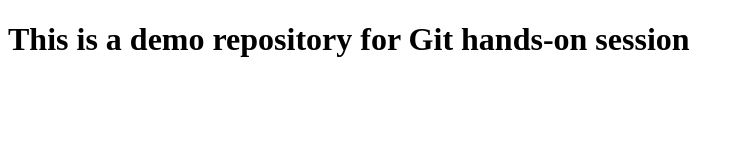
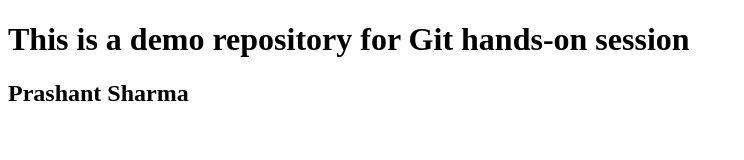
Before and after one commit to kurtisgeorge/gitDemo, a plain HTML site: page index.html in a window 1280 px wide. Shown: the whole page, without its empty margins (0-744 px from the left). Drawn offline with Linux system fonts and the light colour scheme.

Commit message:
Update Index.html

```diff
--- a/index.html
+++ b/index.html
@@ -7,5 +7,6 @@
 </head>
 <body>
     <h1>This is a demo repository for Git hands-on session</h1>
+    <h2>Prashant Sharma</h2>
 </body>
 </html>
```
